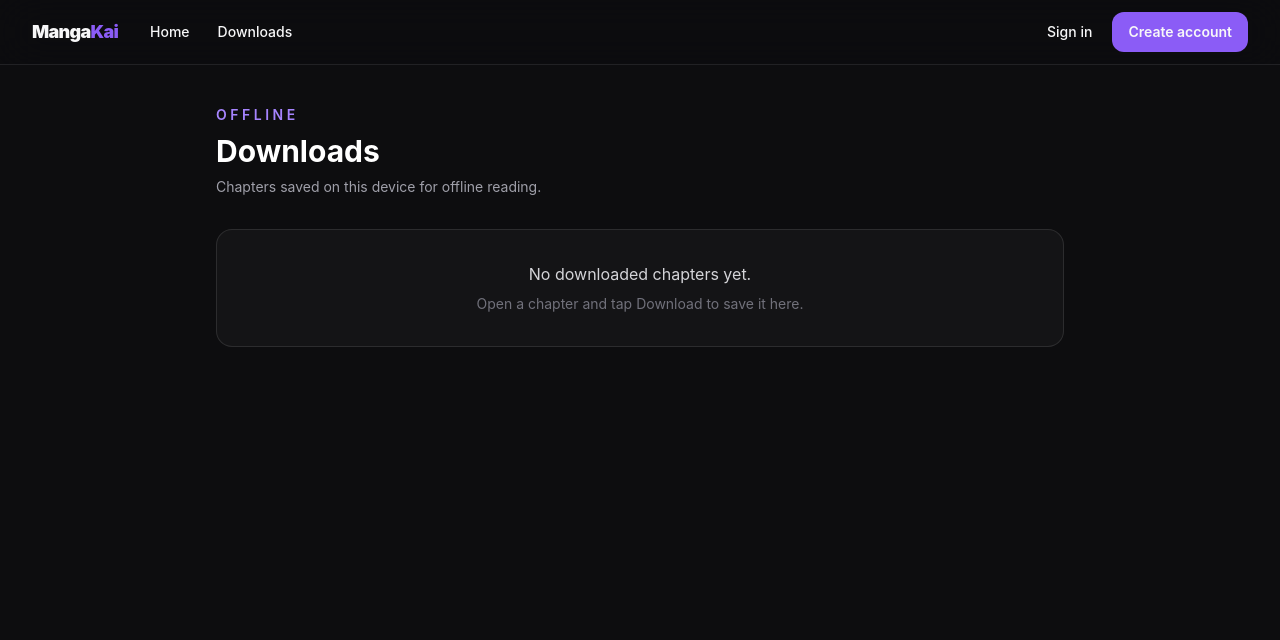
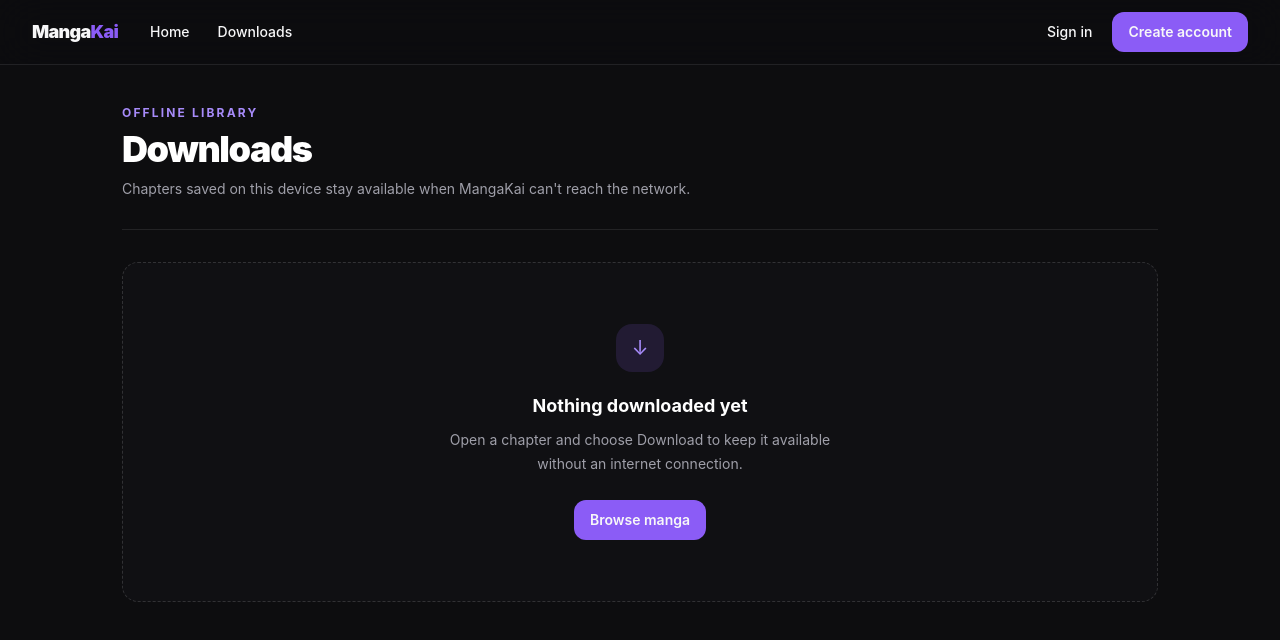
Before and after one commit to Killer88967/MangaKai, a Next.js app in the folder apps/web/: page /downloads in a window 1280 px wide. Shown: the top 640 px of the page. Built offline with nearby package versions, Linux system fonts and the light colour scheme; no server answers.

Commit message:
Updated the downloads page

```diff
--- a/apps/web/app/downloads/page.tsx
+++ b/apps/web/app/downloads/page.tsx
@@ -7,6 +7,17 @@ import {
   getDownloadedChapters,
   type DownloadedChapter,
 } from "@/lib/offline-chapters";
+
+function formatDownloadedAt(value: string): string {
+  const date = new Date(value);
+
+  return new Intl.DateTimeFormat(undefined, {
+    month: "short",
+    day: "numeric",
+    year:
+      date.getFullYear() !== new Date().getFullYear() ? "numeric" : undefined,
+  }).format(date);
+}
 
 export default function DownloadsPage() {
   const [chapters, setChapters] = useState<DownloadedChapter[]>([]);
@@ -31,29 +42,77 @@ export default function DownloadsPage() {
   }
 
   return (
-    <main className="mx-auto w-full max-w-4xl flex-1 px-6 py-10">
-      <div className="mb-8">
-        <p className="text-sm font-semibold uppercase tracking-[0.25em] text-violet-400">
-          Offline
+    <main className="flex-1">
+      <div className="mx-auto w-full max-w-[1100px] px-4 py-8 sm:px-6 sm:py-10 lg:px-8">
+        <header className="mb-8 border-b border-border pb-7">
+          <div className="flex flex-wrap items-end justify-between gap-5">
+            <div>
+              <p className="text-xs font-bold uppercase tracking-[0.18em] text-brand-hover">
+                Offline library
               </p>
 
-        <h1 className="mt-2 text-3xl font-bold text-white">Downloads</h1>
+              <h1 className="mt-2 text-3xl font-black tracking-[-0.04em] text-white sm:text-4xl">
+                Downloads
+              </h1>
 
-        <p className="mt-2 text-sm text-zinc-400">
-          Chapters saved on this device for offline reading.
+              <p className="mt-2 max-w-xl text-sm leading-6 text-zinc-400">
+                Chapters saved on this device stay available when MangaKai
+                can&apos;t reach the network.
               </p>
             </div>
 
-      {chapters.length === 0 ? (
-        <div className="rounded-2xl border border-white/10 bg-white/3 p-8 text-center">
-          <p className="text-zinc-300">No downloaded chapters yet.</p>
+            {chapters.length > 0 && (
+              <div className="rounded-xl bg-surface px-4 py-3 ring-1 ring-white/8">
+                <p className="text-xs uppercase tracking-[0.12em] text-subtle">
+                  Saved
+                </p>
 
-          <p className="mt-2 text-sm text-zinc-500">
-            Open a chapter and tap Download to save it here.
+                <p className="mt-0.5 text-lg font-bold text-white">
+                  {chapters.length}{" "}
+                  <span className="text-sm font-normal text-zinc-500">
+                    {chapters.length === 1 ? "chapter" : "chapters"}
+                  </span>
                 </p>
               </div>
+            )}
+          </div>
+        </header>
+
+        {chapters.length === 0 ? (
+          <section className="flex min-h-[340px] items-center justify-center rounded-2xl border border-dashed border-border-strong bg-surface/50 px-6 text-center">
+            <div className="max-w-sm">
+              <div className="mx-auto flex size-12 items-center justify-center rounded-2xl bg-brand-soft text-xl text-brand-hover">
+                ↓
+              </div>
+
+              <h2 className="mt-5 text-lg font-bold text-white">
+                Nothing downloaded yet
+              </h2>
+
+              <p className="mt-2 text-sm leading-6 text-zinc-400">
+                Open a chapter and choose Download to keep it available without
+                an internet connection.
+              </p>
+
+              <Link
+                href="/"
+                className="mt-6 inline-flex h-10 items-center rounded-xl bg-brand px-4 text-sm font-semibold text-white transition hover:bg-brand-hover"
+              >
+                Browse manga
+              </Link>
+            </div>
+          </section>
         ) : (
-        <div className="space-y-3">
+          <section>
+            <div className="mb-3 flex items-center justify-between gap-4">
+              <h2 className="text-sm font-bold uppercase tracking-[0.14em] text-zinc-400">
+                On this device
+              </h2>
+
+              <span className="text-xs text-subtle">Stored locally</span>
+            </div>
+
+            <div className="overflow-hidden rounded-2xl border border-border bg-surface">
               {chapters.map((chapter) => {
                 const params = new URLSearchParams();
 
@@ -64,36 +123,73 @@ export default function DownloadsPage() {
                 params.set("title", chapter.heading);
 
                 const href = `/read/${chapter.chapterId}?${params.toString()}`;
+                const offlineHref = `/offline.html?chapter=${encodeURIComponent(
+                  chapter.chapterId,
+                )}`;
 
                 return (
-              <div
+                  <article
                     key={chapter.chapterId}
-                className="flex items-center justify-between gap-4 rounded-2xl border border-white/10 bg-white/3 p-4"
+                    className="group flex items-center gap-4 border-b border-border p-4 last:border-b-0 sm:p-5"
                   >
-                <Link href={href} className="min-w-0 flex-1">
-                  <p className="truncate font-medium text-zinc-100">
+                    <div className="flex size-11 shrink-0 items-center justify-center rounded-xl bg-brand-soft text-sm font-bold text-brand-hover">
+                      ↓
+                    </div>
+
+                    <div className="min-w-0 flex-1">
+                      <Link href={href} className="block">
+                        <h3 className="truncate text-sm font-semibold text-zinc-100 transition group-hover:text-white sm:text-base">
                           {chapter.heading}
-                  </p>
+                        </h3>
+                      </Link>
 
-                  <p className="mt-1 text-xs text-zinc-500">
-                    {chapter.pageCount} pages · downloaded{" "}
-                    {new Date(chapter.downloadedAt).toLocaleDateString()}
-                  </p>
+                      <div className="mt-1 flex flex-wrap items-center gap-x-2 gap-y-1 text-xs text-subtle">
+                        <span>{chapter.pageCount} pages</span>
+
+                        <span aria-hidden="true">·</span>
+
+                        <span>
+                          Downloaded {formatDownloadedAt(chapter.downloadedAt)}
+                        </span>
+                      </div>
+                    </div>
+
+                    <div className="flex shrink-0 items-center gap-1">
+                      <Link
+                        href={offlineHref}
+                        className="hidden rounded-lg px-3 py-2 text-xs font-medium text-zinc-400 transition hover:bg-white/5 hover:text-white sm:block"
+                      >
+                        Offline
+                      </Link>
+
+                      <Link
+                        href={href}
+                        className="rounded-lg px-3 py-2 text-sm font-semibold text-brand-hover transition hover:bg-brand-soft"
+                      >
+                        Read
                       </Link>
 
                       <button
                         type="button"
                         disabled={removing === chapter.chapterId}
                         onClick={() => void remove(chapter.chapterId)}
-                  className="shrink-0 rounded-lg px-3 py-2 text-xs font-medium text-red-300 transition hover:bg-red-400/10 disabled:opacity-50"
+                        className="rounded-lg px-3 py-2 text-sm text-zinc-500 transition hover:bg-red-400/10 hover:text-red-300 disabled:cursor-not-allowed disabled:opacity-50"
                       >
-                  {removing === chapter.chapterId ? "Removing…" : "Remove"}
+                        {removing === chapter.chapterId ? "…" : "Remove"}
                       </button>
                     </div>
+                  </article>
                 );
               })}
             </div>
+
+            <p className="mt-4 text-xs leading-5 text-subtle">
+              Downloads are stored only on this device and browser. Removing
+              site data will also remove downloaded chapters.
+            </p>
+          </section>
         )}
+      </div>
     </main>
   );
 }
```
Lines whose indentation alone changed are shown as unchanged.
